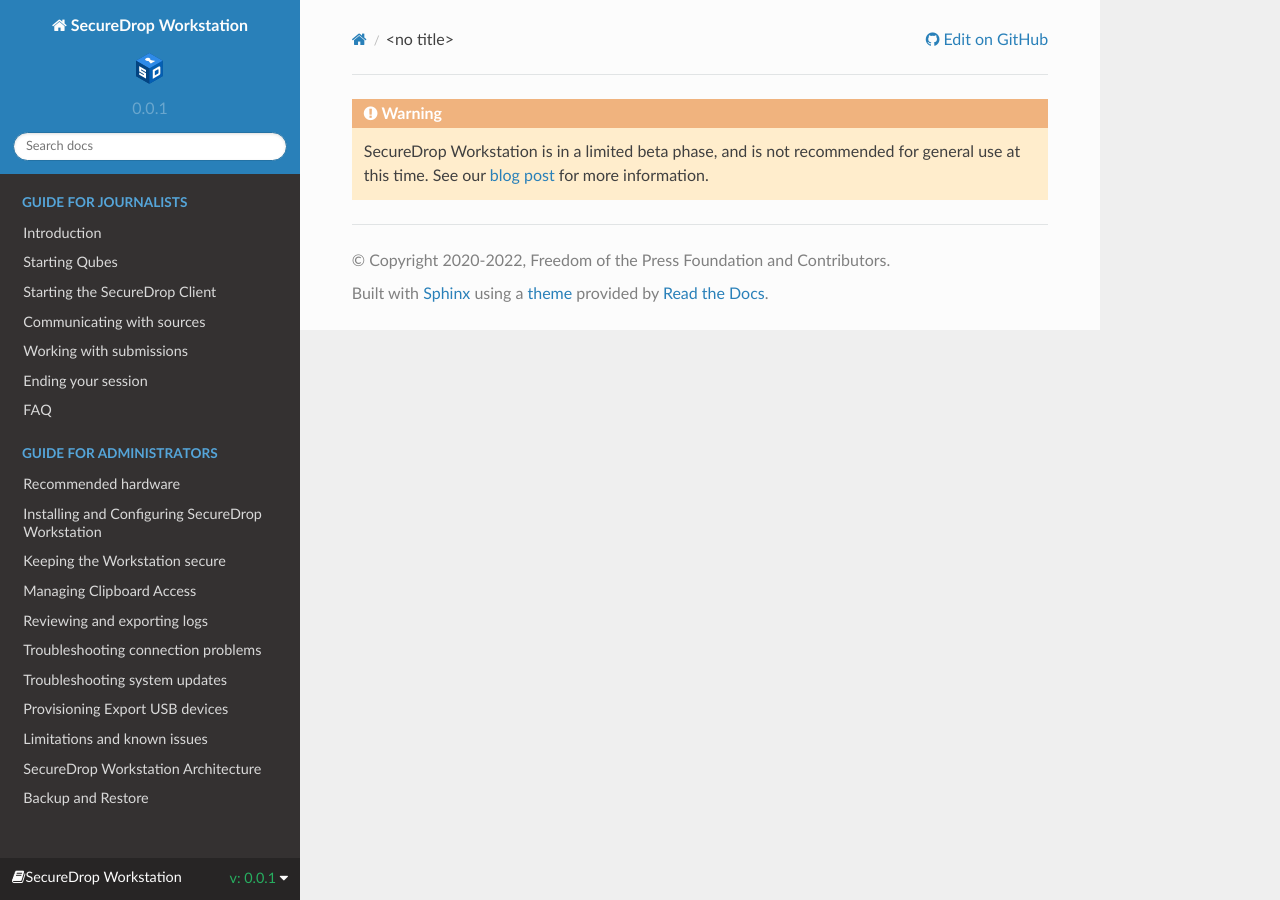
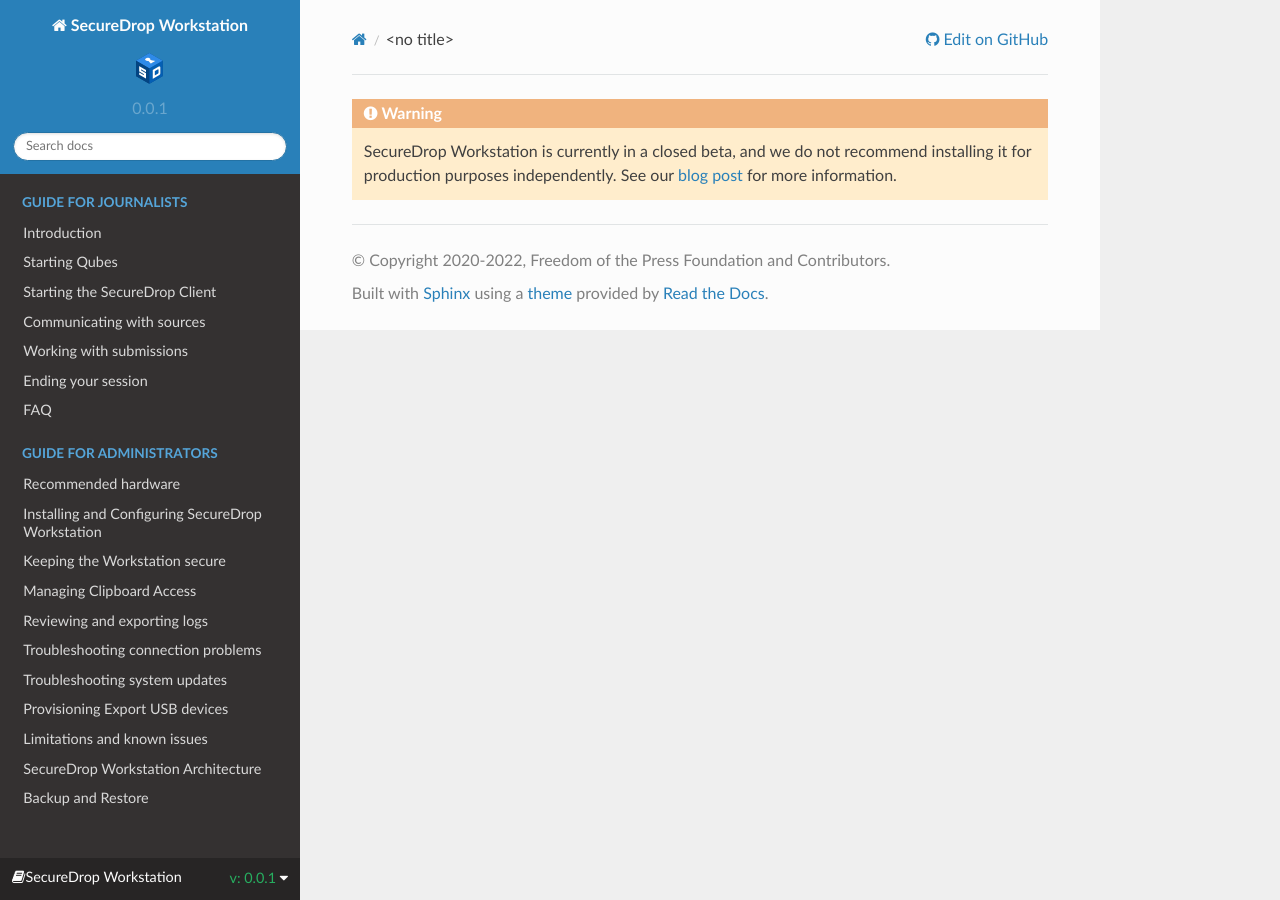
Before and after one commit to freedomofpress/securedrop-workstation-docs, a Sphinx documentation site: the page built from docs/includes/top-warning.rst, in a window 1280 px wide. Built offline with Sphinx 7.4.7 and the Read the Docs theme 2.0.0, drawn with Linux system fonts in a browser that asks for light colours.

Commit message:
Standardize closed beta language

```diff
--- a/docs/includes/top-warning.rst
+++ b/docs/includes/top-warning.rst
@@ -1,3 +1,4 @@
-.. warning:: SecureDrop Workstation is in a limited beta phase, and is not
-  recommended for general use at this time. See our `blog post <https://securedrop.org/news/piloting-securedrop-workstation-qubes-os/>`__
+.. warning:: SecureDrop Workstation is currently in a closed beta, and we do not
+  recommend installing it for production purposes independently. See our
+  `blog post <https://securedrop.org/news/piloting-securedrop-workstation-qubes-os/>`__
   for more information.
```
